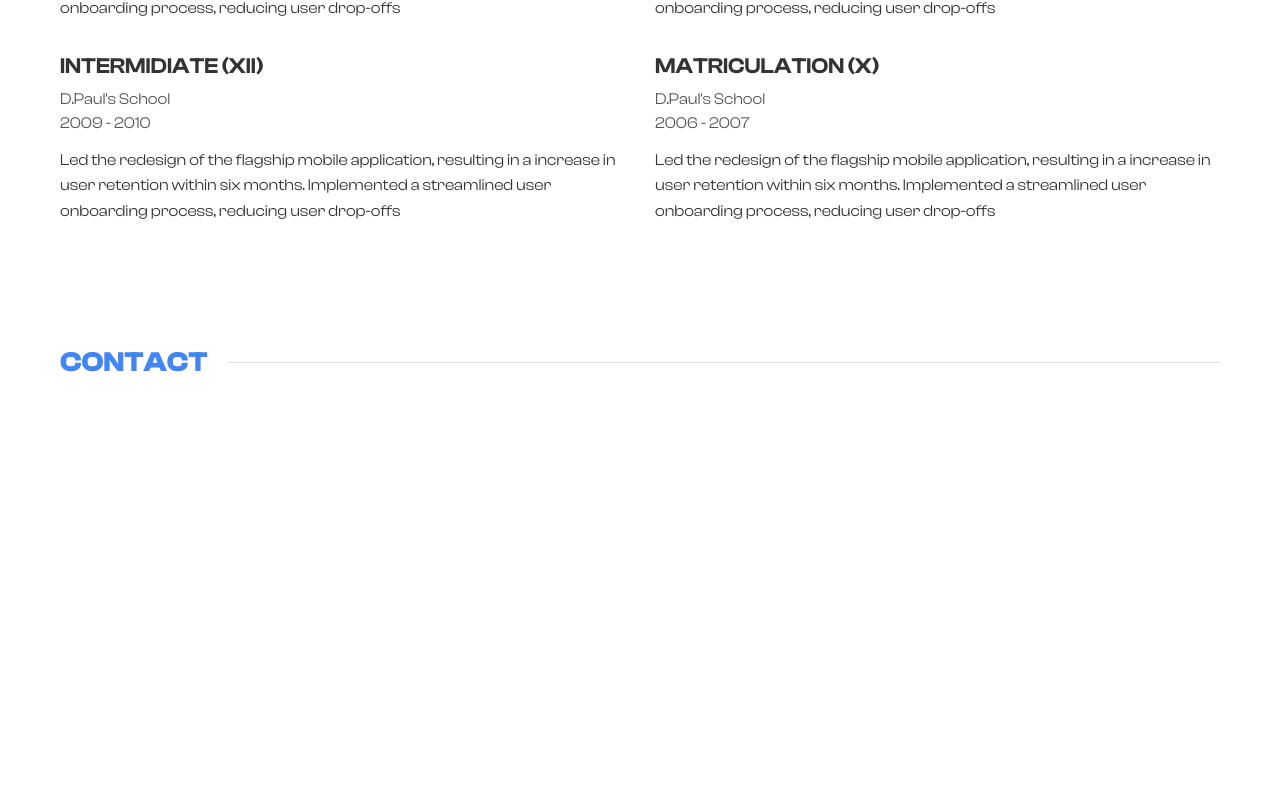
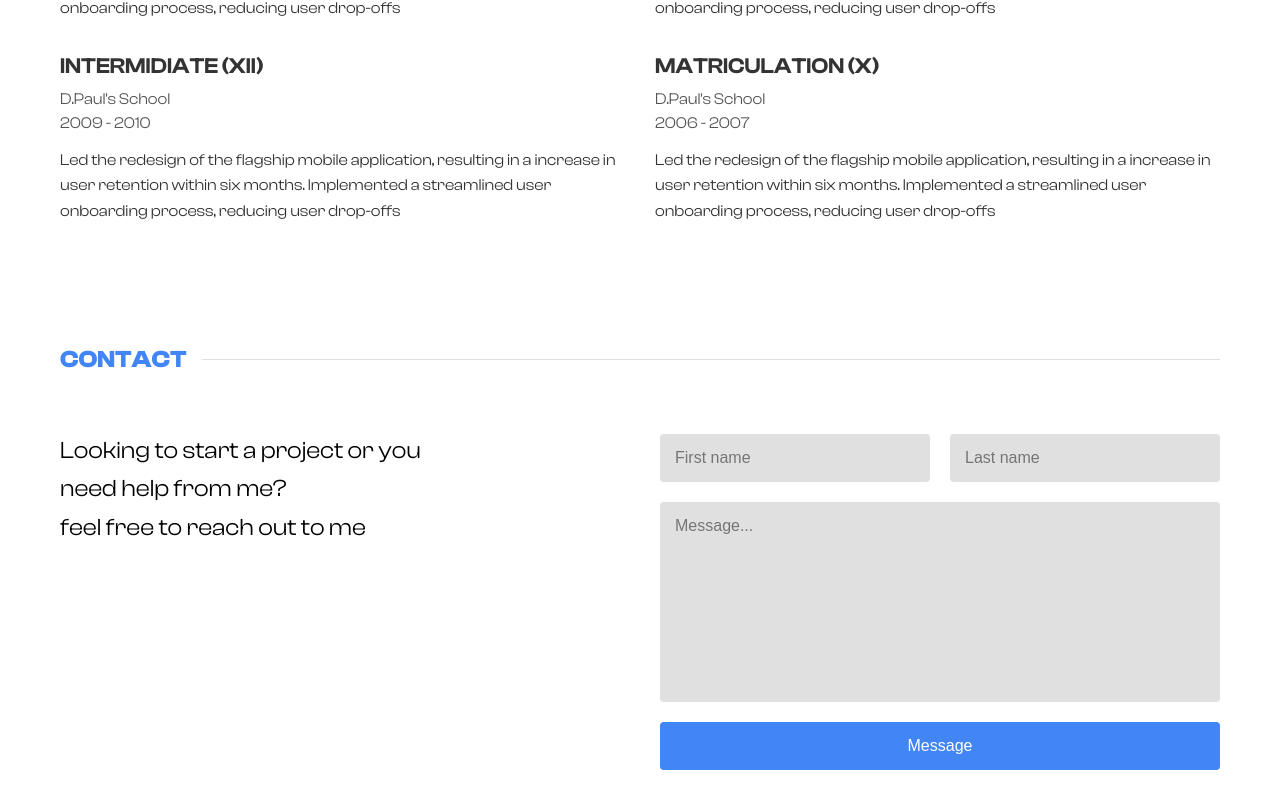
Before and after one commit to PratayaSilla/portfolio-template, a React (Vite) app: page / in a window 1280 px wide. Shown: the part 2588-3396 px from the top of the page. Before the commit the page ends 3048 px from the top, so only its background shows below. Built offline with nearby package versions, Linux system fonts and the light colour scheme.

Commit message:
Contact section upadation

```diff
--- a/src/components/Contact/Contact.css
+++ b/src/components/Contact/Contact.css
@@ -13,19 +13,96 @@
 .contact-header {
   display: flex;
   align-items: center;
-    margin-bottom: 40px;
+  margin-bottom: 60px;
 }
 
-  .contact-title {
+.contact-header h2 {
   color: #4285f4;
-    font-size: 28px;
-    font-weight: 700;
+  font-size: 24px;
+  font-weight: bold;
   margin: 0;
-    margin-right: 20px;
-    white-space: nowrap;
+  margin-right: 15px;
 }
-.contact-divider {
-    flex-grow: 1;
+
+.header-line {
+  flex: 1;
   height: 1px;
   background-color: #e0e0e0;
 }
+
+.contact-content {
+  display: flex;
+  justify-content: space-between;
+  gap: 40px;
+}
+
+.contact-text {
+  flex: 1;
+  font-size: 24px;
+  line-height: 1.4;
+}
+
+.contact-text p {
+  margin: 0;
+  margin-bottom: 5px;
+}
+
+.contact-form {
+  flex: 1;
+  display: flex;
+  flex-direction: column;
+  gap: 20px;
+}
+
+.form-row {
+  display: flex;
+  gap: 20px;
+}
+
+.input-field {
+  flex: 1;
+  padding: 15px;
+  border: none;
+  background-color: #e0e0e0;
+  border-radius: 4px;
+  font-size: 16px;
+}
+
+.message-field {
+  width: 100%;
+  height: 200px;
+  padding: 15px;
+  border: none;
+  background-color: #e0e0e0;
+  border-radius: 4px;
+  resize: none;
+  font-size: 16px;
+  font-family: Arial, sans-serif;
+}
+
+.message-button {
+  padding: 15px;
+  background-color: #4285f4;
+  color: white;
+  border: none;
+  border-radius: 4px;
+  font-size: 16px;
+  cursor: pointer;
+  transition: background-color 0.3s;
+}
+
+.message-button:hover {
+  background-color: #3367d6;
+}
+
+/* Responsive adjustments */
+@media (max-width: 768px) {
+  .contact-content {
+    flex-direction: column;
+  }
+
+  .form-row {
+    flex-direction: column;
+    gap: 15px;
+  }
+}
--- a/src/components/Contact/Contact.jsx
+++ b/src/components/Contact/Contact.jsx
@@ -1,13 +1,29 @@
-import React from 'react'
-import './Contact.css'
+import "./Contact.css"
 
 function Contact() {
   return (
-    <div className='contact-container'>
-        <div className="contact-header">
-            <h1 className="contact-title">CONTACT</h1>
-            <div className="contact-divider"></div>
+    <div className="contact-container">
+      <div className="contact-header">
+        <h2>CONTACT</h2>
+        <div className="header-line"></div>
+      </div>
+
+      <div className="contact-content">
+        <div className="contact-text">
+          <p>Looking to start a project or you</p>
+          <p>need help from me?</p>
+          <p>feel free to reach out to me</p>
         </div>
+
+        <div className="contact-form">
+          <div className="form-row">
+            <input type="text" placeholder="First name" className="input-field" />
+            <input type="text" placeholder="Last name" className="input-field" />
+          </div>
+          <textarea placeholder="Message..." className="message-field"></textarea>
+          <button className="message-button">Message</button>
+        </div>
+      </div>
     </div>
   )
 }
```
Also changed, not shown: src/components/HeroSection/HeroSection.css (line endings or trailing spaces). Lines whose indentation alone changed are shown as unchanged.
